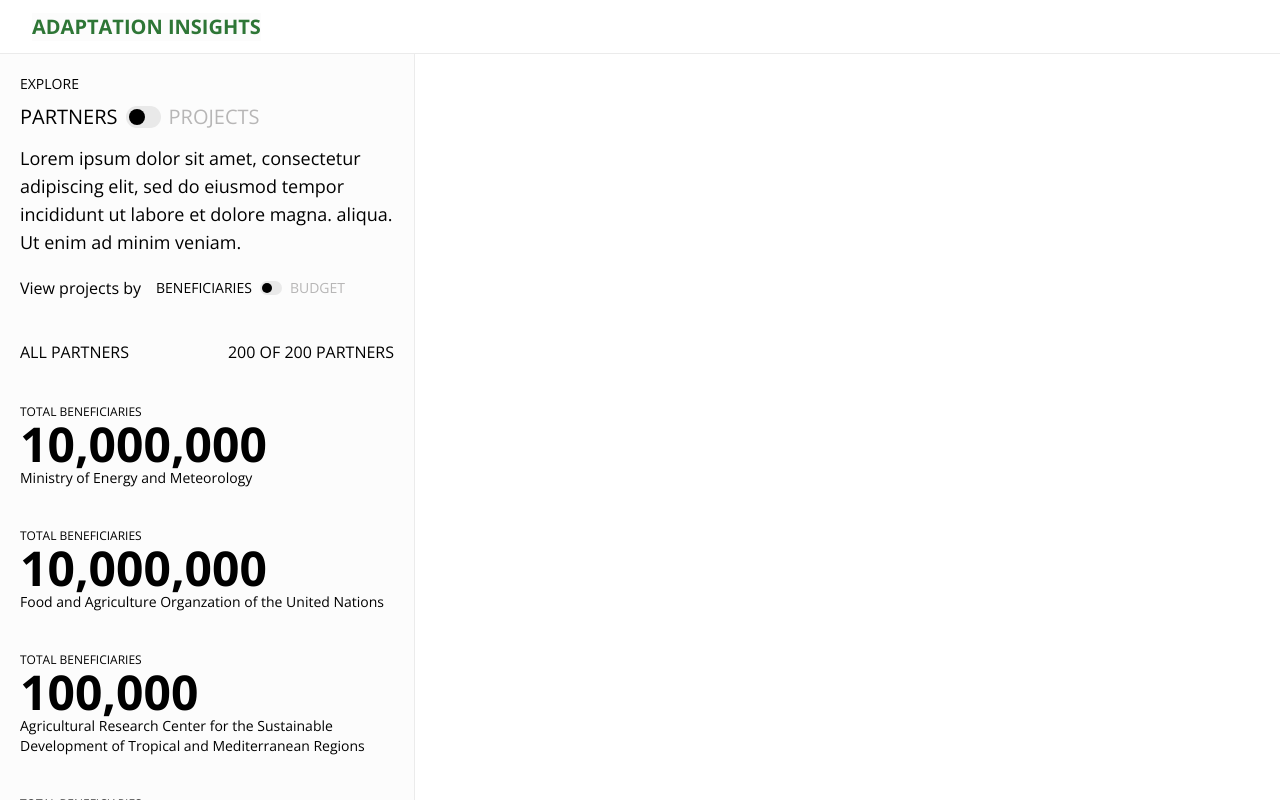
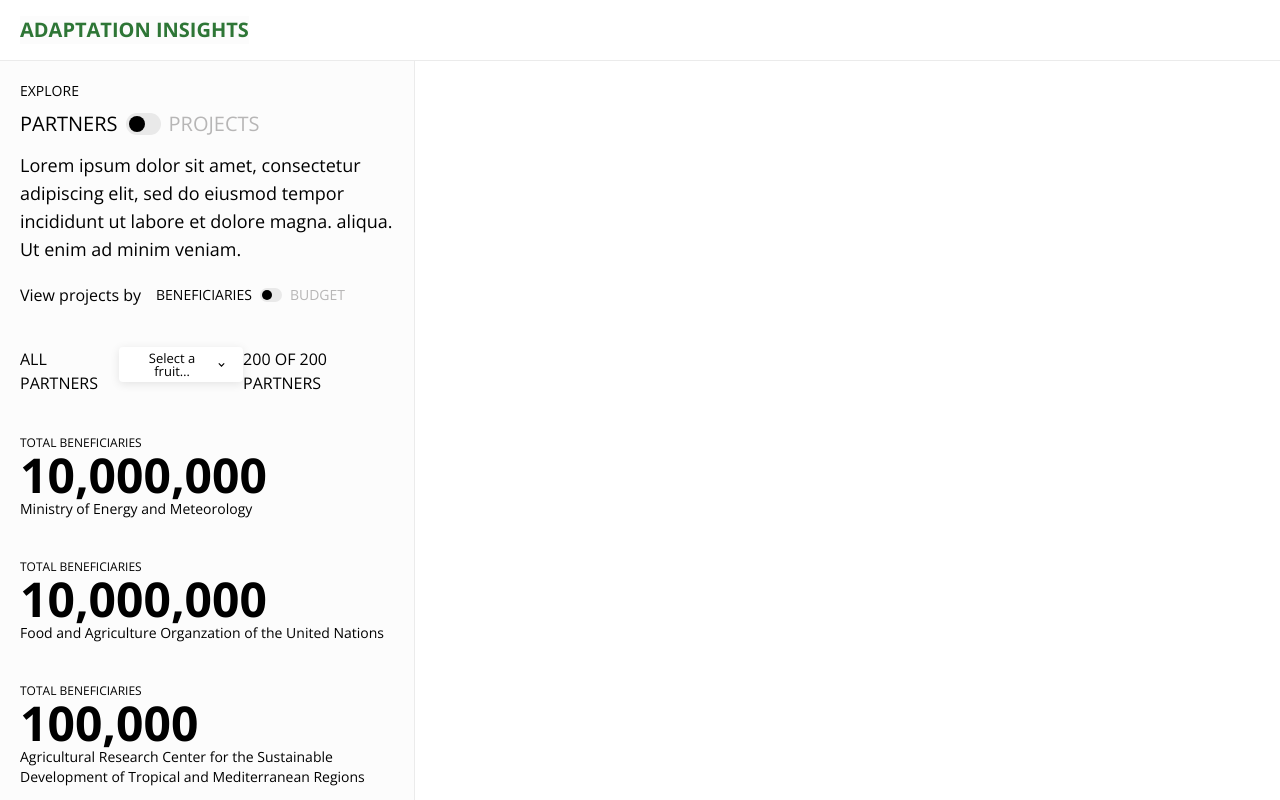
Before and after one commit to AdaptationAtlas/website_adaptation-insights, a Next.js app: page / in a window 1280 px wide. Shown: the top 800 px of the page. Built offline with nearby package versions, Linux system fonts and the light colour scheme.

Commit message:
Add radix-ui select menu template with placeholder content

```diff
--- a/app/(site)/(map)/[...catchAll]/page.tsx
+++ b/app/(site)/(map)/[...catchAll]/page.tsx
@@ -11,7 +11,7 @@ const MapPage = ({ params }: Props) => {
   const [page, slug] = params.catchAll; // get the page and slug from catchAll params
 
   return (
-    <div className='min-h-screen'>
+    <div className='block'>
       <SidebarPanel page={page} slug={slug} />
     </div>
   )
--- a/app/(site)/(map)/layout.tsx
+++ b/app/(site)/(map)/layout.tsx
@@ -6,7 +6,7 @@ type Props = {
 
 const Map = ({ children }: Props) => {
   return (
-    <div className='min-h-screen'>{children}</div>
+    <div className='block'>{children}</div>
   )
 }
 
--- a/app/(site)/layout.tsx
+++ b/app/(site)/layout.tsx
@@ -9,9 +9,9 @@ export default function RootLayout({
   children: React.ReactNode
 }) {
   return (
-    <body className={`${openSans.className} text-black min-h-screen`}>
+    <body className={`${openSans.className} text-black`}>
       <Header />
-      <main className='min-h-screen mt-[54px]'>{children}</main>
+      <main>{children}</main>
       <footer className='flex justify-between w-full p-5'>
         <p>© 2023 CGIAR</p>
         <p>Share</p>
--- a/components/header.tsx
+++ b/components/header.tsx
@@ -2,7 +2,7 @@ import Link from 'next/link'
 
 const Header = () => {
   return (
-    <header className='h-[54px] absolute top-0 left-0 right-0 flex items-center justify-between px-8 py-6 z-50 border-b border-grey-100'>
+    <header className='top-0 left-0 right-0 flex items-center justify-between px-5 py-4 z-50 border-b border-grey-100'>
       <Link href='/'>
         <h1 className='bg-off-white text-cgiar-green text-xl font-bold uppercase hover:underline transition-colors'>Adaptation Insights</h1>
       </Link>
--- a/components/sidebar-panel.tsx
+++ b/components/sidebar-panel.tsx
@@ -4,8 +4,9 @@ import React, { useState, useEffect } from 'react'
 import { formatNumberCommas } from '@/lib/utils'
 import Switch from '@/components/ui/switch'
 import { useRouter, usePathname } from 'next/navigation'
-import Router from "next/router";
+// import Router from "next/router"
 import { testProjects, testActors } from '@/lib/test-data'
+import SelectMenu from '@/components/ui/select'
 
 type Props = {
   page: string;
@@ -36,7 +37,7 @@ const SidebarPanel = ({ page, slug }: Props) => {
   }, [pathname])
 
   return (
-    <div className='w-[415px] min-h-screen bg-off-white border-r border-grey-100'>
+    <div className='w-[415px] bg-off-white border-r border-grey-100'>
       <header className='p-5'>
         <p className='uppercase text-sm mb-2'>Explore {page}</p>
         <Switch
@@ -55,18 +56,21 @@ const SidebarPanel = ({ page, slug }: Props) => {
           isLarge={false}
         />
         {viewProjects &&
-          <div className='flex justify-between px-5 py-5'>
+          <div className='flex justify-between px-5 py-5 relative'>
             <span className='uppercase text-sm'>During</span>
+            <SelectMenu />
           </div>
         }
         {viewProjects && viewByBudget &&
           <div className='flex justify-between px-5 py-5'>
             <span className='uppercase text-sm'>Currency</span>
+            <SelectMenu />
           </div>
         }
         {!viewProjects && viewByBudget &&
           <div className='flex justify-between px-5 py-5'>
             <span className='uppercase text-sm'>Currency</span>
+            <SelectMenu />
           </div>
         }
       </header>
@@ -74,12 +78,14 @@ const SidebarPanel = ({ page, slug }: Props) => {
         {viewProjects &&
           <div className='flex justify-between px-5 py-5'>
             <p className='uppercase'>All countries</p>
+            <SelectMenu />
             <p className='uppercase'>200 of 200 projects</p>
           </div>
         }
         {!viewProjects &&
           <div className='flex justify-between px-5 py-5'>
             <p className='uppercase'>All partners</p>
+            <SelectMenu />
             <p className='uppercase'>200 of 200 partners</p>
           </div>
         }
--- /dev/null
+++ b/components/ui/select.tsx
@@ -0,0 +1,96 @@
+'use client'
+
+import React, { ReactNode } from 'react';
+import * as Select from '@radix-ui/react-select';
+import { BiChevronDown, BiChevronUp, BiCheck } from "react-icons/bi";
+import classnames from 'classnames';
+
+type SelectItemProps = {
+  children: ReactNode;
+  className?: string;
+} & Omit<React.ComponentProps<typeof Select.Item>, 'as' | 'ref'>; // Omit 'as' and 'ref' if they are not used
+
+const SelectDemo = () => (
+  <Select.Root>
+    <Select.Trigger
+      className="inline-flex items-center justify-center rounded px-[15px] text-[13px] leading-none h-[35px] gap-[5px] bg-white text-violet11 shadow-[0_2px_10px] shadow-black/10 hover:bg-mauve3 focus:shadow-[0_0_0_2px] focus:shadow-black data-[placeholder]:text-violet9 outline-none"
+      aria-label="Food"
+    >
+      <Select.Value placeholder="Select a fruit…" />
+      <Select.Icon className="text-violet11">
+        <BiChevronDown />
+      </Select.Icon>
+    </Select.Trigger>
+    <Select.Portal>
+      <Select.Content className="overflow-hidden bg-white rounded-md shadow-[0px_10px_38px_-10px_rgba(22,_23,_24,_0.35),0px_10px_20px_-15px_rgba(22,_23,_24,_0.2)]">
+        <Select.ScrollUpButton className="flex items-center justify-center h-[25px] bg-white text-violet11 cursor-default">
+          <BiChevronUp />
+        </Select.ScrollUpButton>
+        <Select.Viewport className="p-[5px]">
+          <Select.Group>
+            <Select.Label className="px-[25px] text-xs leading-[25px] text-mauve11">
+              Fruits
+            </Select.Label>
+            <SelectItem value="apple">Apple</SelectItem>
+            <SelectItem value="banana">Banana</SelectItem>
+            <SelectItem value="blueberry">Blueberry</SelectItem>
+            <SelectItem value="grapes">Grapes</SelectItem>
+            <SelectItem value="pineapple">Pineapple</SelectItem>
+          </Select.Group>
+
+          <Select.Separator className="h-[1px] bg-violet6 m-[5px]" />
+
+          <Select.Group>
+            <Select.Label className="px-[25px] text-xs leading-[25px] text-mauve11">
+              Vegetables
+            </Select.Label>
+            <SelectItem value="aubergine">Aubergine</SelectItem>
+            <SelectItem value="broccoli">Broccoli</SelectItem>
+            <SelectItem value="carrot" disabled>
+              Carrot
+            </SelectItem>
+            <SelectItem value="courgette">Courgette</SelectItem>
+            <SelectItem value="leek">Leek</SelectItem>
+          </Select.Group>
+
+          <Select.Separator className="h-[1px] bg-violet6 m-[5px]" />
+
+          <Select.Group>
+            <Select.Label className="px-[25px] text-xs leading-[25px] text-mauve11">
+              Meat
+            </Select.Label>
+            <SelectItem value="beef">Beef</SelectItem>
+            <SelectItem value="chicken">Chicken</SelectItem>
+            <SelectItem value="lamb">Lamb</SelectItem>
+            <SelectItem value="pork">Pork</SelectItem>
+          </Select.Group>
+        </Select.Viewport>
+        <Select.ScrollDownButton className="flex items-center justify-center h-[25px] bg-white text-violet11 cursor-default">
+          <BiChevronDown />
+        </Select.ScrollDownButton>
+      </Select.Content>
+    </Select.Portal>
+  </Select.Root>
+)
+
+const SelectItem = React.forwardRef<HTMLDivElement, SelectItemProps>(({ children, className, ...props }, forwardedRef) => {
+  return (
+    <Select.Item
+      className={classnames(
+        'text-[13px] leading-none text-violet11 rounded-[3px] flex items-center h-[25px] pr-[35px] pl-[25px] relative select-none data-[disabled]:text-mauve8 data-[disabled]:pointer-events-none data-[highlighted]:outline-none data-[highlighted]:bg-violet9 data-[highlighted]:text-violet1',
+        className
+      )}
+      {...props}
+      ref={forwardedRef}
+    >
+      <Select.ItemText>{children}</Select.ItemText>
+      <Select.ItemIndicator className="absolute left-0 w-[25px] inline-flex items-center justify-center">
+        <BiCheck />
+      </Select.ItemIndicator>
+    </Select.Item>
+  );
+})
+
+SelectItem.displayName = 'SelectItem'
+
+export default SelectDemo;
--- a/package.json
+++ b/package.json
@@ -9,6 +9,7 @@
     "lint": "next lint"
   },
   "dependencies": {
+    "@radix-ui/react-select": "^2.0.0",
     "@radix-ui/react-switch": "^1.0.3",
     "@sanity/vision": "^3.19.0",
     "classnames": "^2.3.2",
```
Also changed, not shown: 1 other file (tests, documents, lock files or other folders).
